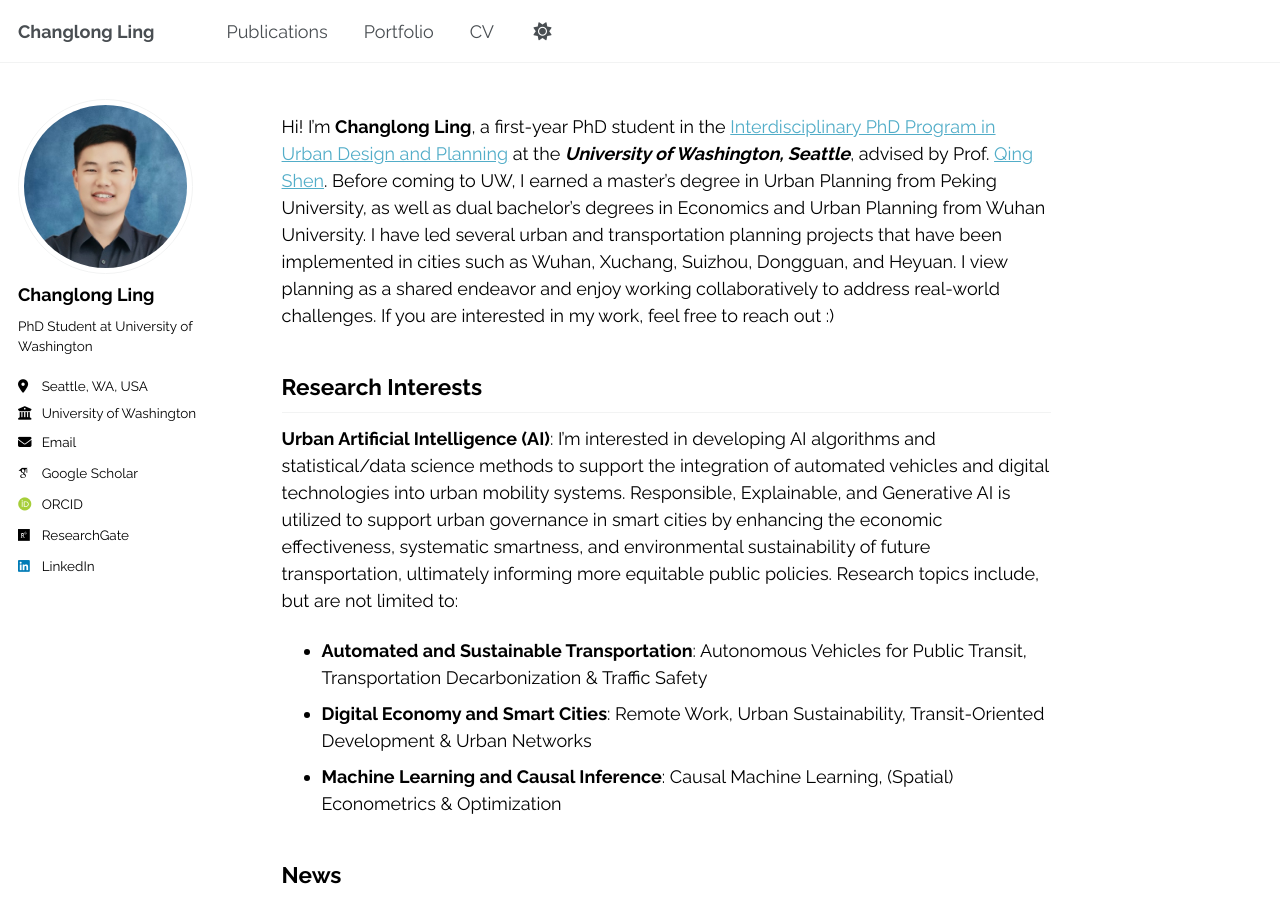
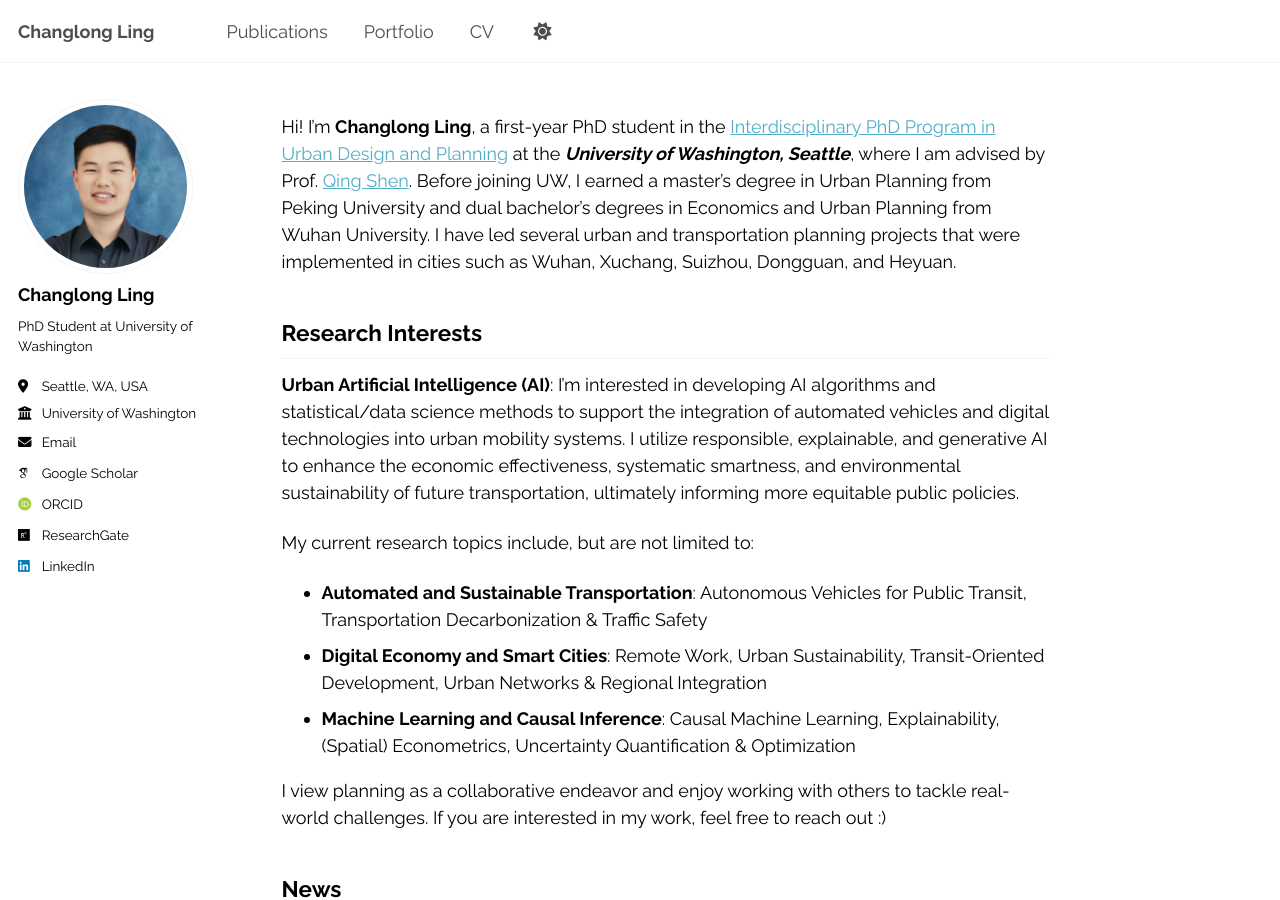
Before and after one commit to ChanglongLing/changlongling.github.io, a Jekyll site: the page built from _pages/about.md, in a window 1280 px wide and 900 px high. Built offline with Jekyll 4.4.1, drawn with Linux system fonts in a browser that asks for light colours; some web fonts are replaced; comment, search, counter and statistics services are not loaded.

Commit message:
Update about.md

```diff
--- a/_pages/about.md
+++ b/_pages/about.md
@@ -7,14 +7,18 @@ redirect_from:
   - /about.html
 ---
 
-Hi! I'm **Changlong Ling**, a first-year PhD student in the [Interdisciplinary PhD Program in Urban Design and Planning](https://sites.uw.edu/urbdpphd/) at the **_University of Washington, Seattle_**, advised by Prof. [Qing Shen](https://urbdp.be.uw.edu/people/qing-shen/). Before coming to UW, I earned a master's degree in Urban Planning from Peking University, as well as dual bachelor's degrees in Economics and Urban Planning from Wuhan University. I have led several urban and transportation planning projects that have been implemented in cities such as Wuhan, Xuchang, Suizhou, Dongguan, and Heyuan. I view planning as a shared endeavor and enjoy working collaboratively to address real-world challenges. If you are interested in my work, feel free to reach out :)
+Hi! I'm **Changlong Ling**, a first-year PhD student in the [Interdisciplinary PhD Program in Urban Design and Planning](https://sites.uw.edu/urbdpphd/) at the **_University of Washington, Seattle_**, where I am advised by Prof. [Qing Shen](https://urbdp.be.uw.edu/people/qing-shen/). Before joining UW, I earned a master's degree in Urban Planning from Peking University and dual bachelor's degrees in Economics and Urban Planning from Wuhan University. I have led several urban and transportation planning projects that were implemented in cities such as Wuhan, Xuchang, Suizhou, Dongguan, and Heyuan.
 
 Research Interests
 -----
-**Urban Artificial Intelligence (AI)**: I’m interested in developing AI algorithms and statistical/data science methods to support the integration of automated vehicles and digital technologies into urban mobility systems. Responsible, Explainable, and Generative AI is utilized to support urban governance in smart cities by enhancing the economic effectiveness, systematic smartness, and environmental sustainability of future transportation, ultimately informing more equitable public policies. Research topics include, but are not limited to:
+**Urban Artificial Intelligence (AI)**: I’m interested in developing AI algorithms and statistical/data science methods to support the integration of automated vehicles and digital technologies into urban mobility systems. I utilize responsible, explainable, and generative AI to enhance the economic effectiveness, systematic smartness, and environmental sustainability of future transportation, ultimately informing more equitable public policies.
+
+My current research topics include, but are not limited to:
 - **Automated and Sustainable Transportation**: Autonomous Vehicles for Public Transit, Transportation Decarbonization & Traffic Safety
-- **Digital Economy and Smart Cities**: Remote Work, Urban Sustainability, Transit-Oriented Development & Urban Networks
-- **Machine Learning and Causal Inference**: Causal Machine Learning, (Spatial) Econometrics & Optimization
+- **Digital Economy and Smart Cities**: Remote Work, Urban Sustainability, Transit-Oriented Development, Urban Networks & Regional Integration
+- **Machine Learning and Causal Inference**: Causal Machine Learning, Explainability, (Spatial) Econometrics, Uncertainty Quantification & Optimization
+
+I view planning as a collaborative endeavor and enjoy working with others to tackle real-world challenges. If you are interested in my work, feel free to reach out :)
 
 News
 -----
```
